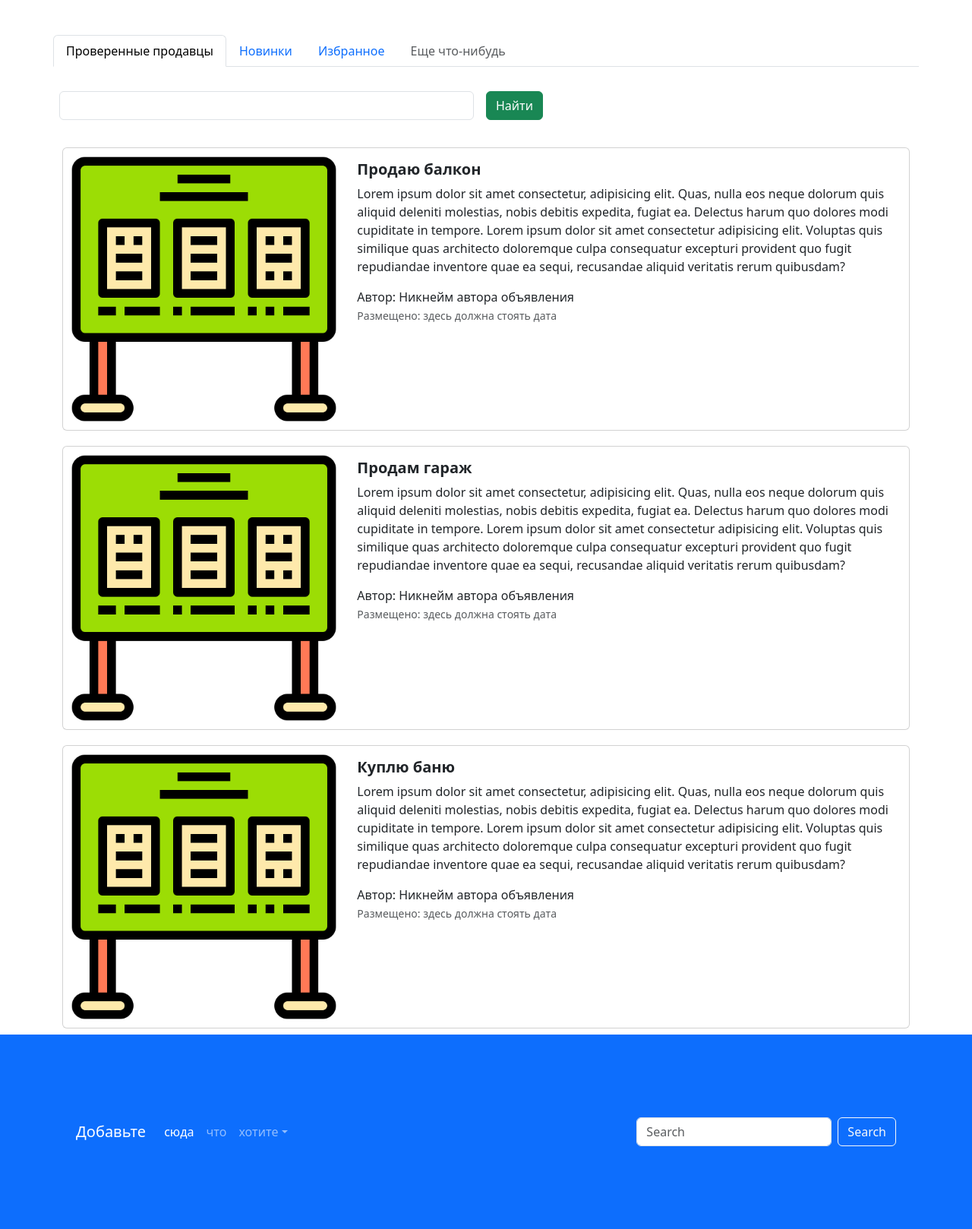
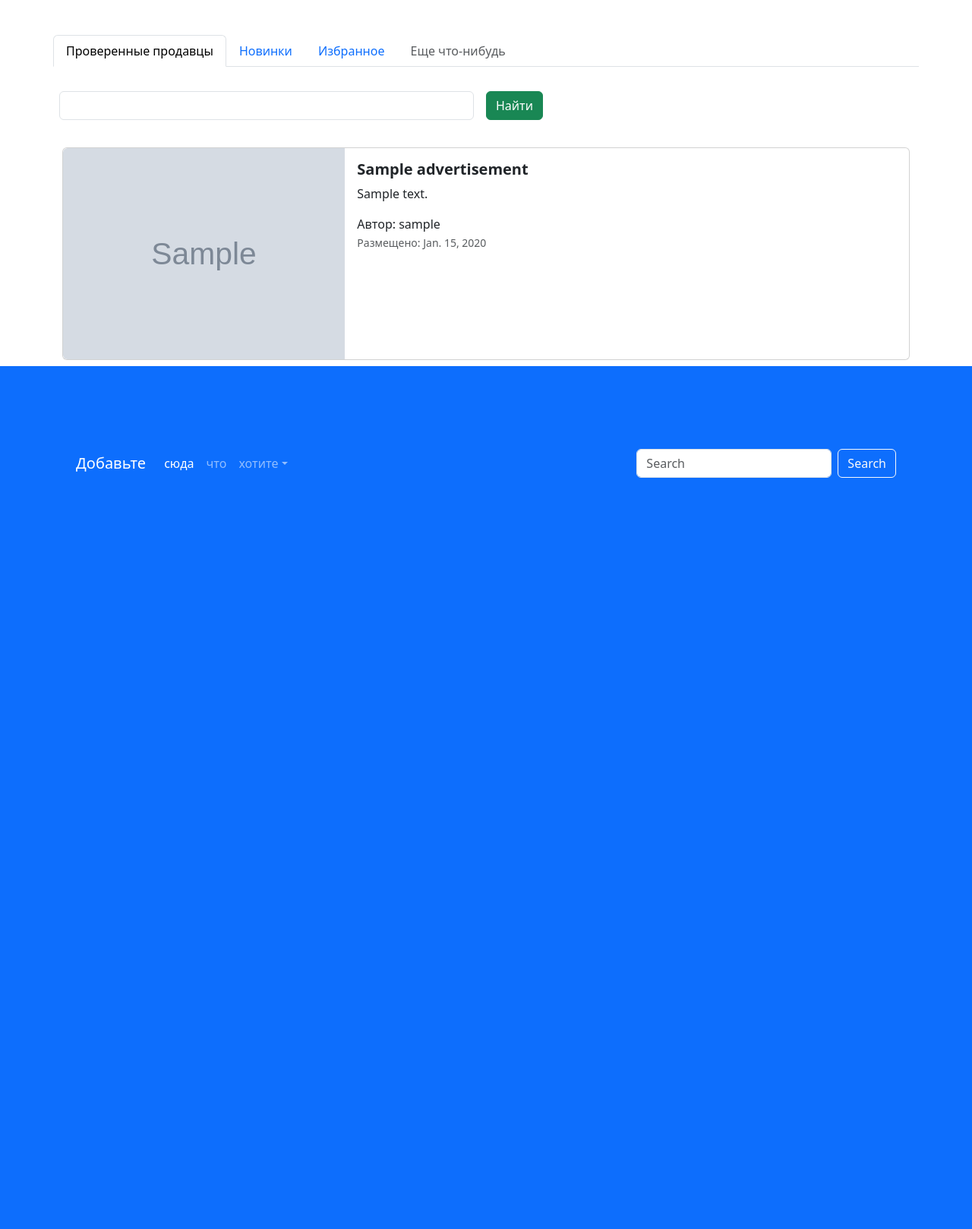
Before and after one commit to dasboot777/advertisements, a Django app: page / in a window 1280 px wide. Shown: the part 702-2320 px from the top of the page at 76% size. After the commit the page ends 1331 px from the top, so only its background shows below. Run offline with Django 4.2, Linux system fonts and the light colour scheme; tables that the repository leaves empty hold one stand-in row (values such as "Sample post"); grey boxes marked "Sample" are stand-in pictures; some libraries are stand-ins or nearby versions.

Commit message:
Занятие 9

```diff
--- a/mysite/app_advertisements/admin.py
+++ b/mysite/app_advertisements/admin.py
@@ -3,12 +3,12 @@ from .models import Advertisement
 
 # Register your models here.
 class AdvertisementAdmin(admin.ModelAdmin):
-    list_display = ["id", "title", "price", "is_auction", "created_at", "updated_at", ]
+    list_display = ["id", "title", "price", "is_auction", "created_at", "updated_at", "user", "image"]
     actions = ['make_auction_as_true', 'make_auction_as_false']
     list_filter = ["id", "title", "price", "is_auction", "created_at", "updated_at"]
 
     fieldsets = (
-        ('Общее', {'fields': ('title', 'description'), 'classes': ['collapse']}),
+        ('Общее', {'fields': ('title', 'description', 'user', 'image'), 'classes': ['collapse']}),
         ('Финансы', {'fields': ('price', 'is_auction'), 'classes': ['collapse']})
     )
     @admin.action(description="Сделать торг уместным")
--- a/mysite/app_advertisements/models.py
+++ b/mysite/app_advertisements/models.py
@@ -1,6 +1,11 @@
+import datetime
+from django.contrib.auth import get_user_model
 from django.db import models
 from django.contrib import admin
 from django.utils.html import format_html
+
+User = get_user_model()
+
 
 
 # Create your models here.
@@ -12,11 +17,14 @@ class Advertisement(models.Model):
     is_auction = models.BooleanField("уместен ли торг", help_text="отметьте, если торг по объявлению уместен")
     updated_at = models.DateField("дата обновления", auto_now=True)
     created_at = models.DateField("дата публикации", auto_now_add=True)
+    user = models.ForeignKey(User, on_delete=models.CASCADE)
+    image = models.ImageField("изображение", upload_to="advertisements")
 
     @admin.display(description="дата публикации")
     def created_date(self):
         from django.utils import timezone
-        if self.created_at.date() == timezone.now().date():#проверяем, что дата создания объявления == сегодня
+        if self.created_at.date() == timezone.now().date():
+            #проверяем, что дата создания объявления == сегодня
             created_time = self.created_at.time().strftime("%H:%M:%S")
             return format_html(
                 "<span style='color: green; font-weight: bold'>Сегодня в {}</span>", created_time
--- a/mysite/app_advertisements/urls.py
+++ b/mysite/app_advertisements/urls.py
@@ -1,5 +1,9 @@
 from django.urls import path
-from .views import index, top_sellers, advertisement_post, register, login, profile, indexhtml
+from .views import index, top_sellers, advertisement_post, register, login, profile
+from django.conf import settings
+from django.urls import include
+from django.conf.urls.static import static
+
 
 urlpatterns = [
     path('', index),
@@ -8,11 +12,8 @@ urlpatterns = [
     path('register/', register, name="register"),
     path('login/', login, name="login"),
     path('profile/', profile, name="profile"),
-    path('indexhtml/', indexhtml, name="indexhtml"),
-
-
-
-
-
 
 ]
+
+if settings.DEBUG:
+    urlpatterns += static(settings.MEDIA_URL, document_root=settings.MEDIA_ROOT)
--- a/mysite/app_advertisements/views.py
+++ b/mysite/app_advertisements/views.py
@@ -1,9 +1,14 @@
 from django.http import HttpResponse
 from django.shortcuts import render
+from .models import Advertisement
 
 def index(request):
     # return HttpResponse('Все хорошо!')
-    return render(request, 'index.html')
+    advertisements = Advertisement.objects.all()
+    context = {
+        "advertisements": advertisements
+    }
+    return render(request, 'index.html', context)
 
 def top_sellers(request):
     return render(request, 'top-sellers.html')
@@ -20,5 +25,5 @@ def login(request):
 def profile(request):
     return render(request, 'profile.html')
 
-def indexhtml(request):
-    return render(request, 'index.html')
+# def indexhtml(request):
+#     return render(request, 'index.html')
--- a/mysite/mysite/settings.py
+++ b/mysite/mysite/settings.py
@@ -134,3 +134,6 @@ DEFAULT_AUTO_FIELD = 'django.db.models.BigAutoField'
 STATICFILES_DIRS = [
     Path.joinpath(BASE_DIR, 'static')
 ]
+
+MEDIA_ROOT = Path.joinpath(BASE_DIR, "media")
+MEDIA_URL = "/media/"
--- a/mysite/templates/base.html
+++ b/mysite/templates/base.html
@@ -16,7 +16,7 @@
 {% block header %}
 <ul class="nav nav-pills sticky-top bg-white nav-fill">
   <li class="nav-item">
-    <a class="nav-link active" aria-current="page" href="{% url 'indexhtml' %}">
+    <a class="nav-link active" aria-current="page" href="">
       <span style="font-weight: bold;">Главная</span>
     </a>
   </li>
--- a/mysite/templates/index.html
+++ b/mysite/templates/index.html
@@ -59,86 +59,30 @@
     </form>
   </div>
   <div class="col">
+    {% for adv in advertisements %}
     <div class="card mb-2" style="max-width: 1200px; margin-top: 20px;">
       <div class="row g-0">
         <div class="col-md-4">
           <a href="advertisement.html" class="nav-link">
-            <img src="{% static 'img/adv.png' %}" class="img-fluid rounded-start" alt="Card title">
+            <img src="{% if adv.image %}{{ adv.image.url }}{% endif %}" class="img-fluid rounded-start" alt="Card title">
           </a>
         </div>
         <div class="col-md-8">
           <div class="card-body">
             <h5 class="card-title">
-              <a href="advertisement.html" class="nav-link"><strong>Продаю балкон</strong></a>
+              <a href="advertisement.html" class="nav-link"><strong>{{ adv.title }}</strong></a>
             </h5>
             <a href="advertisement.html" class="nav-link">
               <p class="card-text">
-                Lorem ipsum dolor sit amet consectetur, adipisicing elit. Quas, nulla eos neque dolorum quis aliquid
-                deleniti molestias, nobis debitis expedita, fugiat ea. Delectus harum quo dolores modi cupiditate in
-                tempore. Lorem ipsum dolor sit amet consectetur adipisicing elit. Voluptas quis similique quas
-                architecto doloremque culpa consequatur excepturi provident quo fugit repudiandae inventore quae ea
-                sequi, recusandae aliquid veritatis rerum quibusdam?
+                {{ adv.description }}
               </p>
-              <span>Автор: Никнейм автора объявления</span>
-              <p class="card-text"><small class="text-muted">Размещено: здесь должна стоять дата</small></p>
+              <span>Автор: {{ adv.user }}</span>
+              <p class="card-text"><small class="text-muted">Размещено: {{ adv.created_at }}</small></p>
             </a>
           </div>
         </div>
       </div>
-    </div>
-    <div class="card mb-2" style="max-width: 1200px; margin-top: 20px;">
-      <div class="row g-0">
-        <div class="col-md-4">
-          <a href="advertisement.html" class="nav-link">
-            <img src="{% static 'img/adv.png' %}" class="img-fluid rounded-start" alt="Card title">
-          </a>
-        </div>
-        <div class="col-md-8">
-          <div class="card-body">
-            <h5 class="card-title">
-              <a href="advertisement.html" class="nav-link"><strong>Продам гараж</strong></a>
-            </h5>
-            <a href="advertisement.html" class="nav-link">
-              <p class="card-text">
-                Lorem ipsum dolor sit amet consectetur, adipisicing elit. Quas, nulla eos neque dolorum quis aliquid
-                deleniti molestias, nobis debitis expedita, fugiat ea. Delectus harum quo dolores modi cupiditate in
-                tempore. Lorem ipsum dolor sit amet consectetur adipisicing elit. Voluptas quis similique quas
-                architecto doloremque culpa consequatur excepturi provident quo fugit repudiandae inventore quae ea
-                sequi, recusandae aliquid veritatis rerum quibusdam?
-              </p>
-              <span>Автор: Никнейм автора объявления</span>
-              <p class="card-text"><small class="text-muted">Размещено: здесь должна стоять дата</small></p>
-            </a>
-          </div>
-        </div>
-      </div>
-    </div>
-    <div class="card mb-2" style="max-width: 1200px; margin-top: 20px;">
-      <div class="row g-0">
-        <div class="col-md-4">
-          <a href="advertisement.html" class="nav-link">
-            <img src="{% static 'img/adv.png' %}" class="img-fluid rounded-start" alt="Card title">
-          </a>
-        </div>
-        <div class="col-md-8">
-          <div class="card-body">
-            <h5 class="card-title">
-              <a href="advertisement.html" class="nav-link"><strong>Куплю баню</strong></a>
-            </h5>
-            <a href="advertisement.html" class="nav-link">
-              <p class="card-text">
-                Lorem ipsum dolor sit amet consectetur, adipisicing elit. Quas, nulla eos neque dolorum quis aliquid
-                deleniti molestias, nobis debitis expedita, fugiat ea. Delectus harum quo dolores modi cupiditate in
-                tempore. Lorem ipsum dolor sit amet consectetur adipisicing elit. Voluptas quis similique quas
-                architecto doloremque culpa consequatur excepturi provident quo fugit repudiandae inventore quae ea
-                sequi, recusandae aliquid veritatis rerum quibusdam?
-              </p>
-              <span>Автор: Никнейм автора объявления</span>
-              <p class="card-text"><small class="text-muted">Размещено: здесь должна стоять дата</small></p>
-            </a>
-          </div>
-        </div>
-      </div>
+    {% endfor %}
     </div>
   </div>
 </div>
```
Also changed, not shown: mysite/app_advertisements/migrations/0004_advertisement_user.py (added), mysite/app_advertisements/migrations/0005_advertisement_image.py (added).
